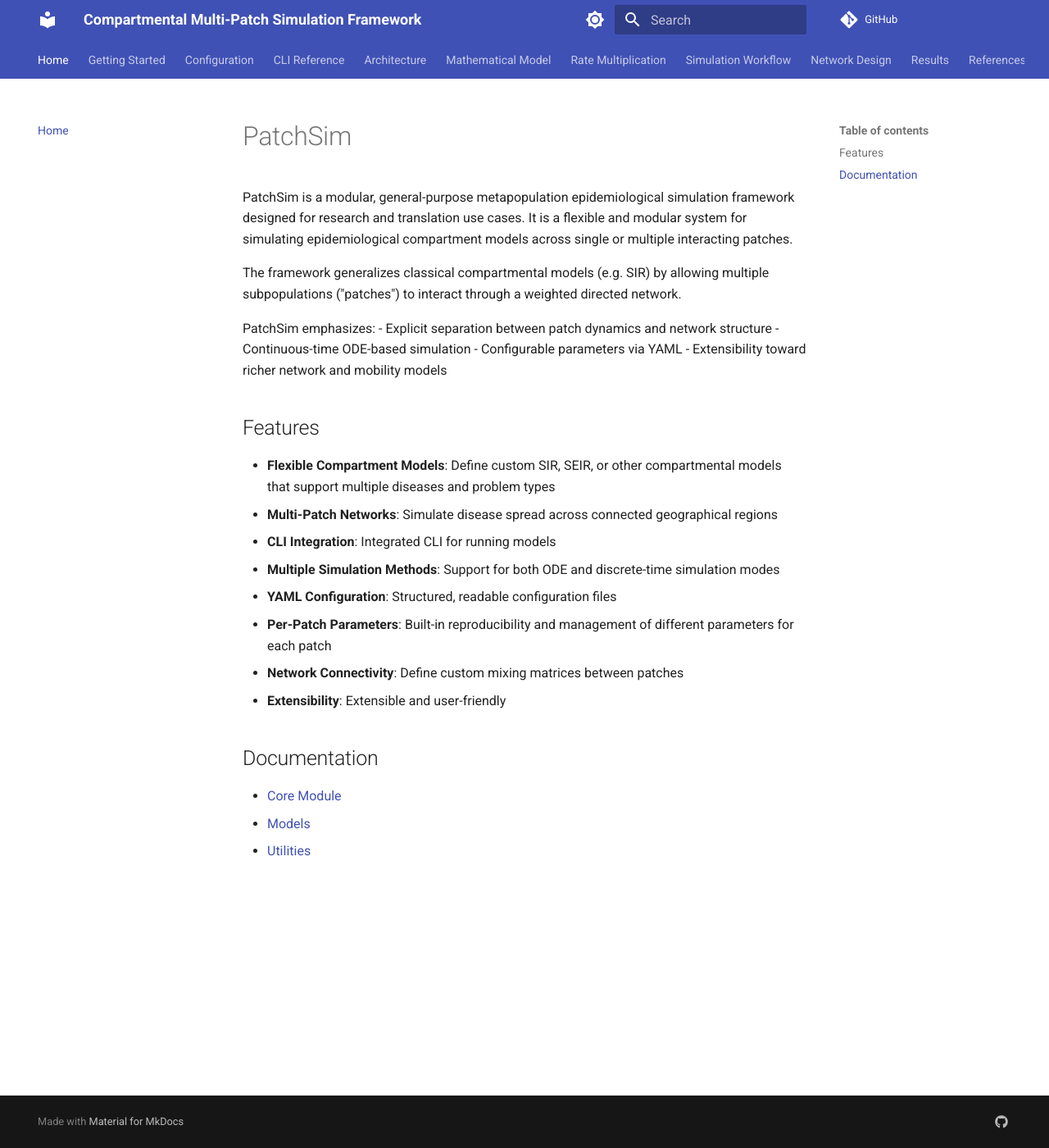
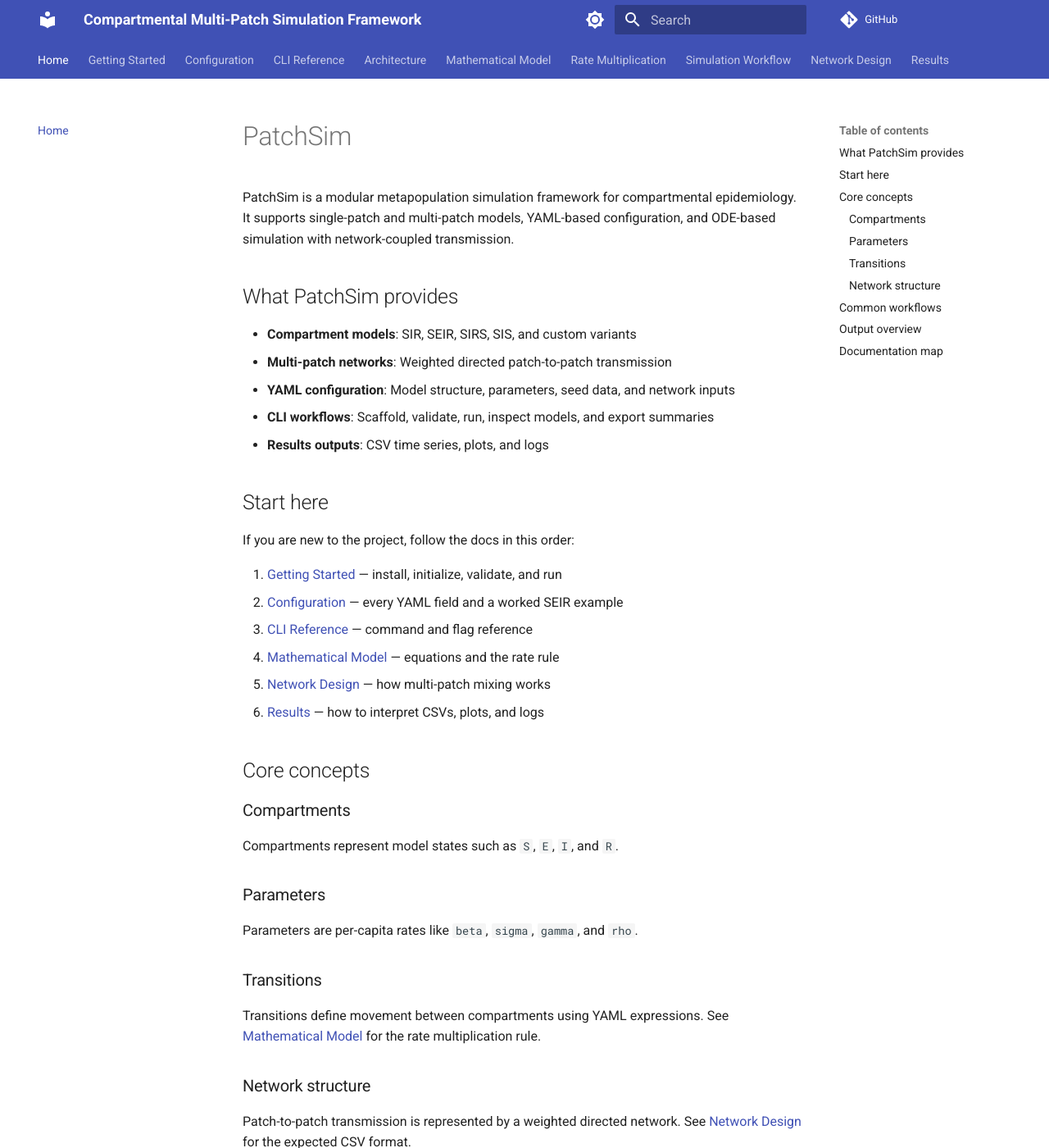
Before and after one commit to dsih-artpark/patchsim, an MkDocs documentation site: the page built from docs/index.md, in a window 1280 px wide and 1400 px high. Shown: the whole window at 82% size. Built offline with MkDocs 1.6.1 and Material for MkDocs 9.7.7, drawn with Linux system fonts in a browser that asks for light colours; comment, search, counter and statistics services are not loaded; some of the changed text lies outside the part shown.

Commit message:
improved docs

```diff
--- a/docs/index.md
+++ b/docs/index.md
@@ -1,27 +1,71 @@
 # PatchSim
 
-PatchSim is a modular, general-purpose metapopulation epidemiological simulation framework designed for research and translation use cases. It is a flexible and modular system for simulating epidemiological compartment models across single or multiple interacting patches.
+PatchSim is a modular metapopulation simulation framework for compartmental epidemiology.
+It supports single-patch and multi-patch models, YAML-based configuration, and ODE-based
+simulation with network-coupled transmission.
 
-The framework generalizes classical compartmental models (e.g. SIR) by allowing multiple subpopulations ("patches") to interact through a weighted directed network.
+## What PatchSim provides
 
-PatchSim emphasizes:
-- Explicit separation between patch dynamics and network structure
-- Continuous-time ODE-based simulation
-- Configurable parameters via YAML
-- Extensibility toward richer network and mobility models
+- **Compartment models**: SIR, SEIR, SIRS, SIS, and custom variants
+- **Multi-patch networks**: Weighted directed patch-to-patch transmission
+- **YAML configuration**: Model structure, parameters, seed data, and network inputs
+- **CLI workflows**: Scaffold, validate, run, inspect models, and export summaries
+- **Results outputs**: CSV time series, plots, and logs
 
-## Features
+## Start here
 
-- **Flexible Compartment Models**: Define custom SIR, SEIR, or other compartmental models that support multiple diseases and problem types
-- **Multi-Patch Networks**: Simulate disease spread across connected geographical regions
-- **CLI Integration**: Integrated CLI for running models
-- **Multiple Simulation Methods**: Support for both ODE and discrete-time simulation modes
-- **YAML Configuration**: Structured, readable configuration files
-- **Per-Patch Parameters**: Built-in reproducibility and management of different parameters for each patch
-- **Network Connectivity**: Define custom mixing matrices between patches
-- **Extensibility**: Extensible and user-friendly
+If you are new to the project, follow the docs in this order:
 
-## Documentation
-- [Core Module](reference/core.md)
-- [Models](reference/models.md)
-- [Utilities](reference/utils.md)
+1. [Getting Started](getting-started.md) — install, initialize, validate, and run
+2. [Configuration](configuration.md) — every YAML field and a worked SEIR example
+3. [CLI Reference](cli-reference.md) — command and flag reference
+4. [Mathematical Model](mathematical-model.md) — equations and the rate rule
+5. [Network Design](network-design.md) — how multi-patch mixing works
+6. [Results](results.md) — how to interpret CSVs, plots, and logs
+
+## Core concepts
+
+### Compartments
+
+Compartments represent model states such as `S`, `E`, `I`, and `R`.
+
+### Parameters
+
+Parameters are per-capita rates like `beta`, `sigma`, `gamma`, and `rho`.
+
+### Transitions
+
+Transitions define movement between compartments using YAML expressions.
+See [Mathematical Model](mathematical-model.md) for the rate multiplication rule.
+
+### Network structure
+
+Patch-to-patch transmission is represented by a weighted directed network.
+See [Network Design](network-design.md) for the expected CSV format.
+
+## Common workflows
+
+- Use [Getting Started](getting-started.md) for a fast first run
+- Use [Configuration](configuration.md) to edit model behavior
+- Use [CLI Reference](cli-reference.md) to see flags and outputs
+- Use [Results](results.md) to interpret output files
+
+## Output overview
+
+PatchSim writes results to the configured `OutputDir`:
+
+- `runs/` — time series CSV output
+- `plots/` — visualization images
+- `logs/` — run logs with configuration and solver details
+
+## Documentation map
+
+- [Getting Started](getting-started.md)
+- [Configuration](configuration.md)
+- [CLI Reference](cli-reference.md)
+- [Mathematical Model](mathematical-model.md)
+- [Rate Multiplication](rate-multiplication.md)
+- [Network Design](network-design.md)
+- [Simulation Workflow](simulation-workflow.md)
+- [Architecture](architecture.md)
+- [Results](results.md)
--- a/mkdocs.yml
+++ b/mkdocs.yml
@@ -2,6 +2,7 @@
 site_name: Compartmental Multi-Patch Simulation Framework
 site_description: Documentation for a modular metapopulation simulation framework for multi-disease epidemiological modelling.
 site_author: Shreya Mukherjee
+site_url: https://dsih-artpark.github.io/patchsim/
 repo_url: https://github.com/dsih-artpark/patchsim
 repo_name: GitHub
 
@@ -68,8 +69,6 @@ nav:
   - Simulation Workflow: simulation-workflow.md
   - Network Design: network-design.md
   - Results: results.md
-  - References:
-      - Core: reference/core.md
 extra:
   social:
     - icon: fontawesome/brands/github
```
Also changed, not shown: docs/cli-reference.md (+8 -10 lines), docs/reference/core.md (deleted, +0 -11 lines), 1 other file.
